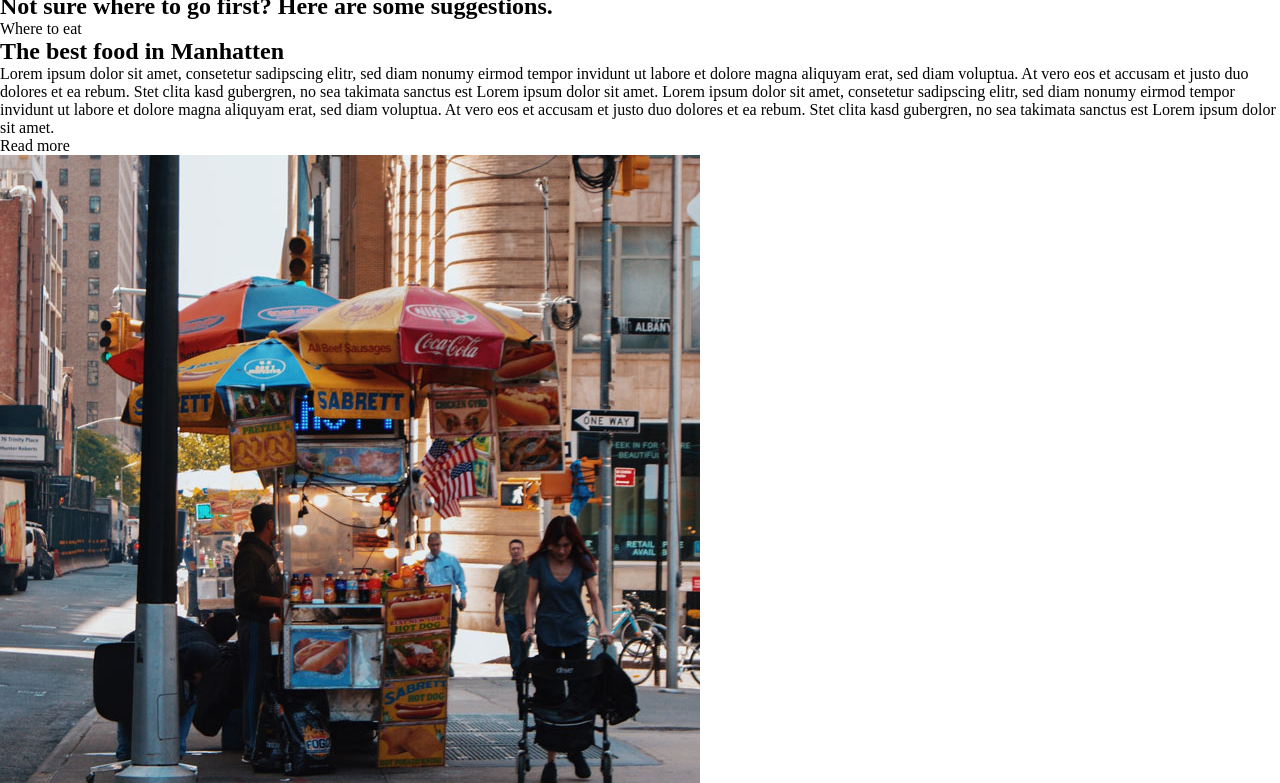
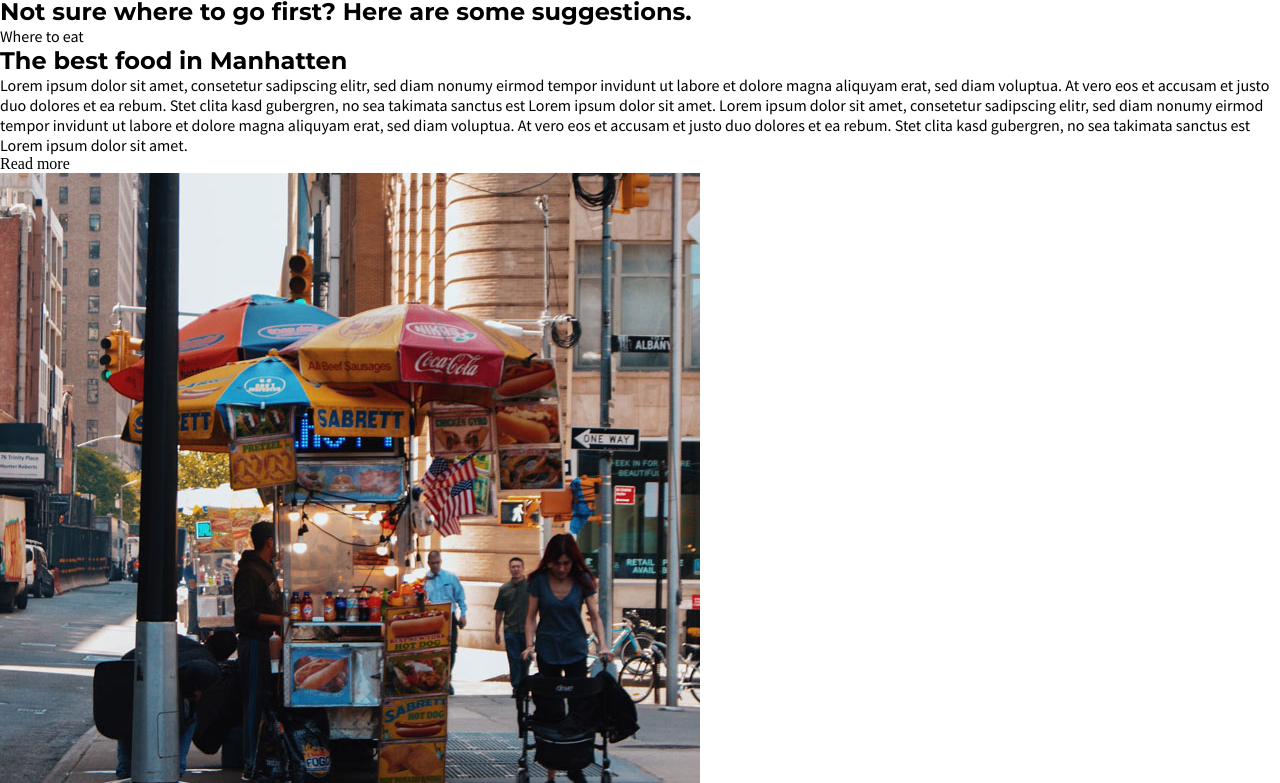
Before and after one commit to BMK-MEG11/discovernyc, a plain HTML site: page index.html in a window 1280 px wide. Shown: the part 369-1152 px from the top of the page. Drawn offline with Linux system fonts and the light colour scheme.

Commit message:
chore(main.css): headline and text added fonts

```diff
--- a/main.css
+++ b/main.css
@@ -60,3 +60,11 @@
     padding: 0;
     box-sizing: border-box;
 }
+
+h1, h2, h3, h4, h5, h6 {
+    font-family: 'Montserrat', sans-serif;
+}
+
+p {
+    font-family: 'Source Sans Pro', sans-serif;
+}
```
